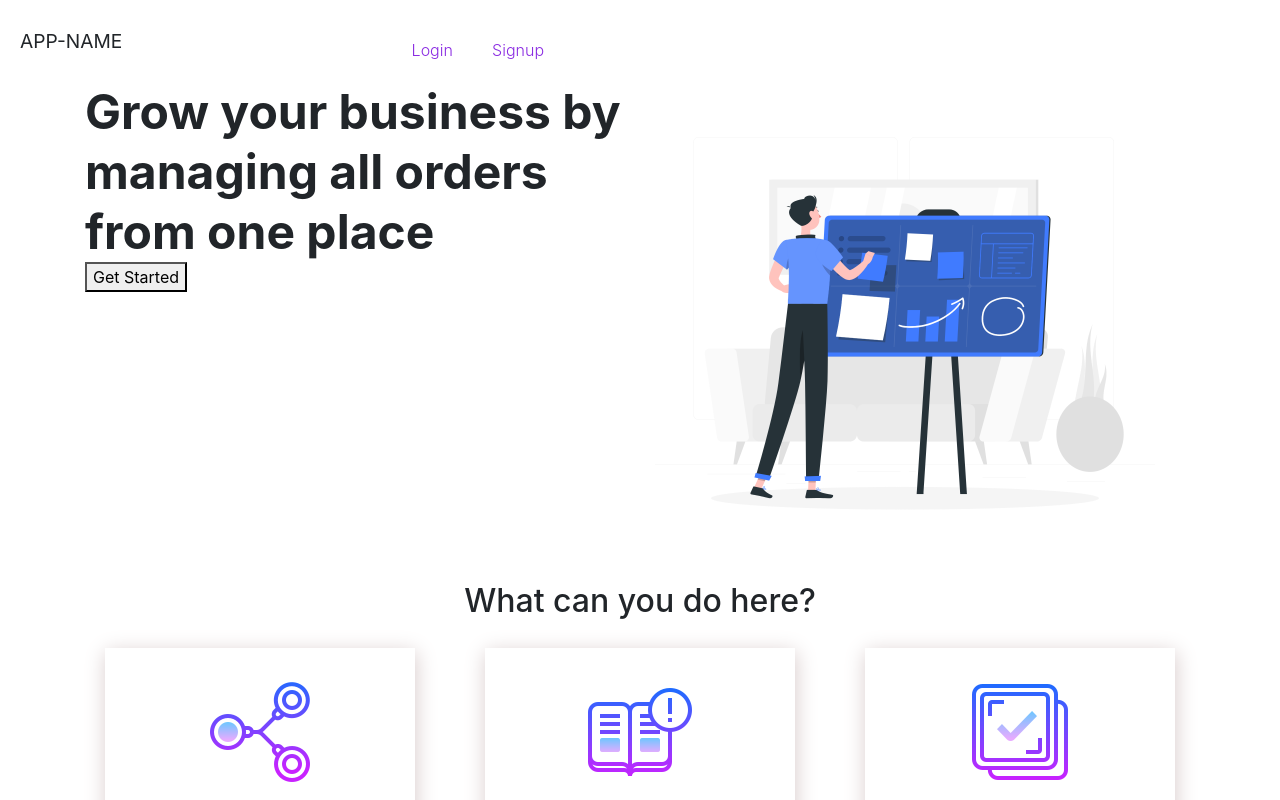
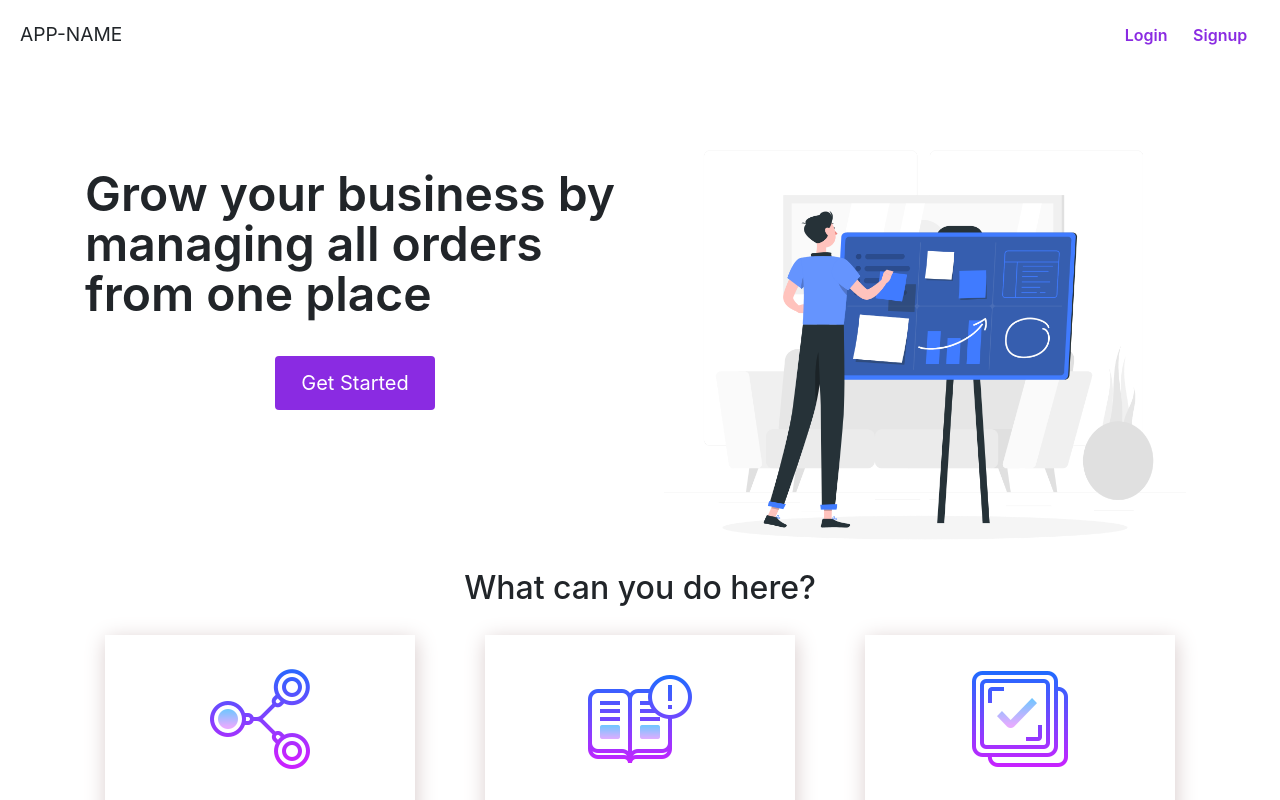
Before and after one commit to gayatri2/Hacksprint_PS13_TechTycoons, a React (Create React App) app in the folder client/: page / in a window 1280 px wide. Shown: the top 800 px of the page. Built offline with nearby package versions, Linux system fonts and the light colour scheme; no server answers.

Commit message:
landing page done

```diff
--- a/client/src/Components/Navbar/headers/headers.component.css
+++ b/client/src/Components/Navbar/headers/headers.component.css
@@ -1,11 +1,11 @@
-ul {
+.main-header {
   list-style: none;
   display: flex;
   flex-flow: row nowrap;
   min-width: 70%;
   margin: 0;
 }
-li {
+.main-header > li {
   padding: 18px 10px;
   padding-bottom: 0px;
 }
--- a/client/src/Components/Navbar/headers/headers.component.jsx
+++ b/client/src/Components/Navbar/headers/headers.component.jsx
@@ -33,7 +33,7 @@ const Ul = styled.ul`
 
 
 const RightHeader = ({ open, currentUser }) => (
-  <Ul open={open}>
+  <Ul className="main-header" open={open}>
      <li>
         <NavLink  to='/dashboard' className='option' activeClassName="active__option">
           Dashboard
--- a/client/src/Pages/Landing/LandingComponents/LandingDiv2.js
+++ b/client/src/Pages/Landing/LandingComponents/LandingDiv2.js
@@ -6,18 +6,18 @@ function LandingDiv2() {
   return (
     <div className="container">
       <div className="row welcome-section">
-        <div className="col-md-6 col-12 landing-message">
+        <div className="col-md-6 col-12 align-middle landing-message" style={{verticalAlign: "middle"}}>
           <p>
             Grow your business by managing all orders from one place
           </p>
-          <div className="start-button">
+          <div className="start-button text-center p-3">
             <button href="./register">
-              Get Started
+              <a href="./register">Get Started </a>
             </button>
           </div>
         </div>
-        <div className="col-md-6 col-12 landing-image">
-          <img src={LandingImage}></img>
+        <div className="col-md-6 col-12 landing-image text-center p-4">
+          <img className="img-fluid" alt="landing image, single person managing all traffic" src={LandingImage}></img>
         </div>
       </div>
     </div>
--- a/client/src/Pages/Landing/LandingComponents/LandingHeader.js
+++ b/client/src/Pages/Landing/LandingComponents/LandingHeader.js
@@ -17,7 +17,7 @@ function LandingHeader() {
             </a>
           </li>
           <li>
-            <a className="" href="/register">
+            <a className="landing-signup" href="/register">
               Signup
             </a>
           </li>
--- a/client/src/Pages/Landing/LandingComponents/landingDiv2.css
+++ b/client/src/Pages/Landing/LandingComponents/landingDiv2.css
@@ -2,11 +2,15 @@
   height: 500px;
 }
 
-.welcome-section > .landing-message > p{
-  font-size: 48px;
-  font-weight: 700;
-  line-height: 60px;
+@media screen and (max-width: 600px) {
+  .welcome-section{
+    height: 800px;
+  }
+}
+
+.welcome-section > .landing-message {
   display: flex;
+  padding-top: 100px;
   justify-content: center;
   align-items: center;
   display: table-cell;
@@ -14,19 +18,48 @@
   user-select: none;
 }
 
-.welcome-section > .landing-image > .start-button >button{
-  margin: 20px;
+@media screen and (max-width: 600px) {
+  .landing-message{
+    font-size: 38px;
+  }
+}
+
+.welcome-section > .landing-message > p{
+  font-size: 48px;
+  font-weight: 600;
+  line-height: 50px;
+  letter-spacing: normal;
+}
+
+/* .landing-signup */
+.landing-message > .start-button >button {
+  display: inline-block;
+  padding: 12px;
+  width: 160px;
+  border: none;
+  background-color: blueviolet;
+  border-radius: 4px;
   text-align: center;
-  align-items: center;
-  color: brown;
+  font-size: 20px;
+  cursor: pointer;
+  color: #fff;
+  margin: 5px;
+}
+.landing-message > .start-button >button > a{
+  text-decoration: none;
+  color: #fff;
+}
+
+.landing-message > .start-button > button:hover{
+  box-shadow: 1px 4px 20px rgb(163, 100, 223);
 }
 
 .welcome-section > .landing-image > img{
-  object-fit: contain;
+  /* object-fit: contain; */
   display: flex;
   justify-content: center;
   align-items: center;
-  max-width: 500px;
-  max-height: 500px;
+  /* max-width: 500px;
+  max-height: 500px; */
   /* padding: 10px; */
 }
--- a/client/src/Pages/Landing/LandingComponents/landingDiv3.css
+++ b/client/src/Pages/Landing/LandingComponents/landingDiv3.css
@@ -1,8 +1,6 @@
 .landing-card{
-
   align-items: center;
   text-align: center;
-
 }
 
 .landing-card-details{
--- a/client/src/Pages/Landing/LandingComponents/landingHeader.css
+++ b/client/src/Pages/Landing/LandingComponents/landingHeader.css
@@ -4,9 +4,9 @@
 }
 
 :root{
-  --nav-title-font-size: 3rem;
+  --nav-title-font-size: 18px;
   --nav-title-font-weight: bold;
-  --nav-link-font-weight: 300;
+  --nav-link-font-weight: 600;
 }
 
 .header-nav{
@@ -14,7 +14,6 @@
   flex-wrap: wrap;
   justify-content: space-between;
   align-items: center;
-  /* margin-bottom: 5rem; */
   padding: 20px;
 }
 
@@ -23,14 +22,16 @@
   margin: 0;
   padding: 0;
 }
+
 .header-nav li{
   list-style: none;
 }
+
 .header-nav li a{
   text-decoration: none;
   color: blueviolet;
   font-weight: var(--nav-link-font-weight);
-  padding: 0.6rem;
+  padding: 0.8rem;
 }
 
 /* .header-nav li a:hover, .header-title:hover{
```
Also changed, not shown: client/src/Components/Navbar/Navbar.js (renamed from client/src/Components/Navbar/Navbar.jsx), 1 other file (tests, documents, lock files or other folders).
